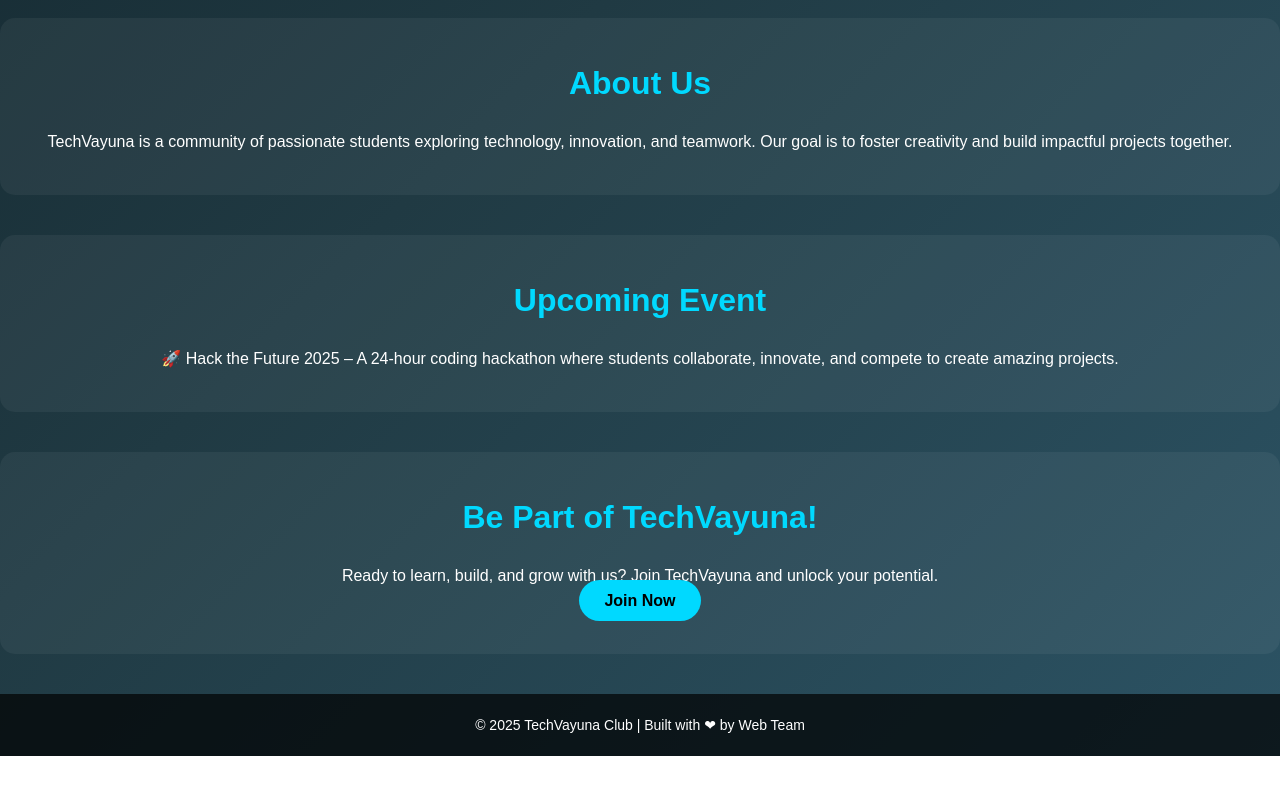
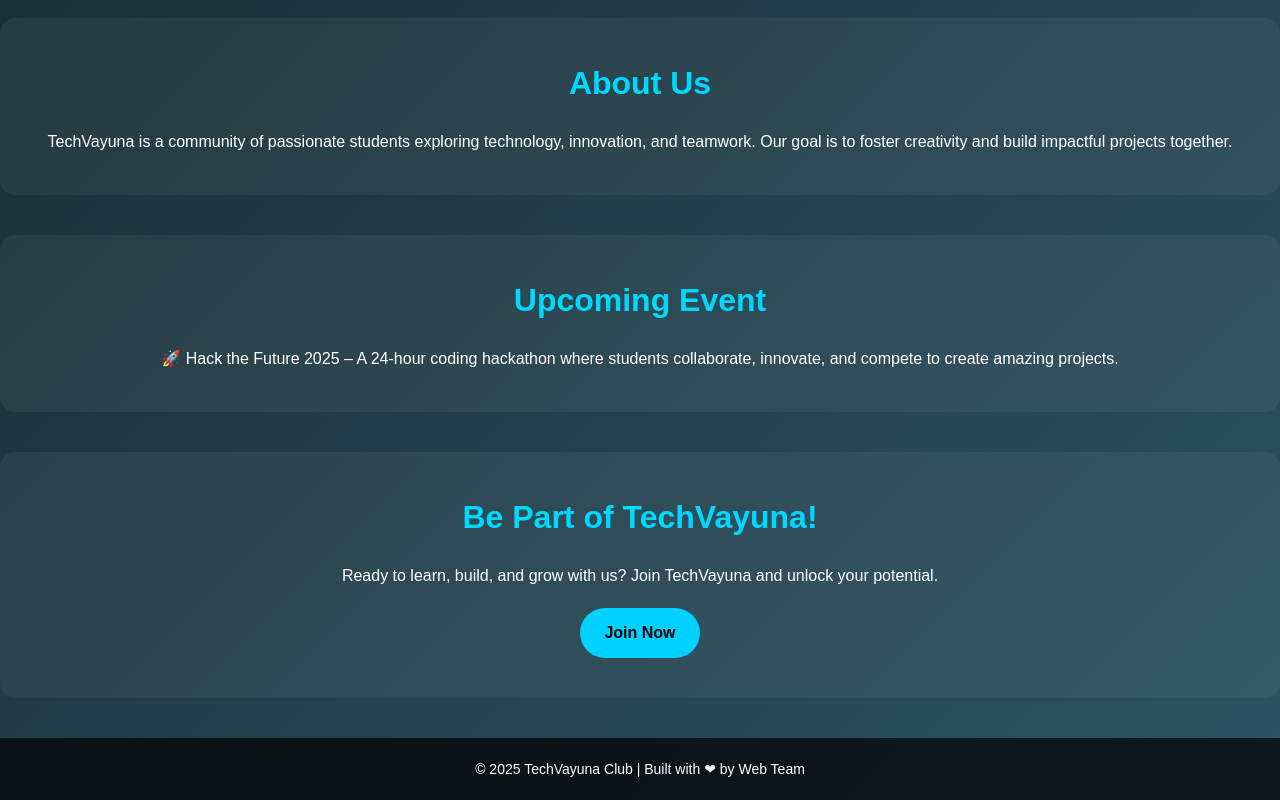
Before and after one commit to pra210/Club-Template, a plain HTML site: page index.html in a window 1280 px wide. Shown: the part 822-1622 px from the top of the page. Before the commit the page ends 1578 px from the top, so only its background shows below. Drawn offline with Linux system fonts and the light colour scheme.

Commit message:
Update style.css

```diff
--- a/style.css
+++ b/style.css
@@ -133,3 +133,26 @@ footer {
     font-size: 32px;
   }
 }
+
+/* Center the entire content in the CTA section */
+.cta {
+  text-align: center;
+  padding: 40px 20px;
+}
+
+/* Style the button if needed */
+.btn {
+  display: inline-block;
+  margin-top: 20px;
+  padding: 12px 24px;
+  background-color: #00d1ff;
+  color: #000;
+  text-decoration: none;
+  font-weight: bold;
+  border-radius: 30px;
+  transition: background-color 0.3s ease;
+}
+
+.btn:hover {
+  background-color: #00b0d4;
+}
```
